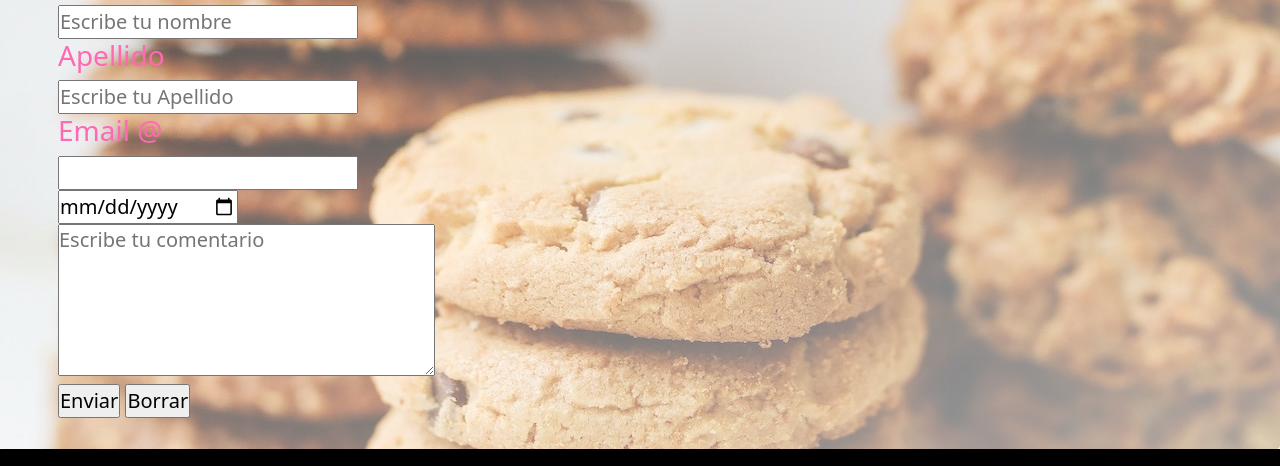
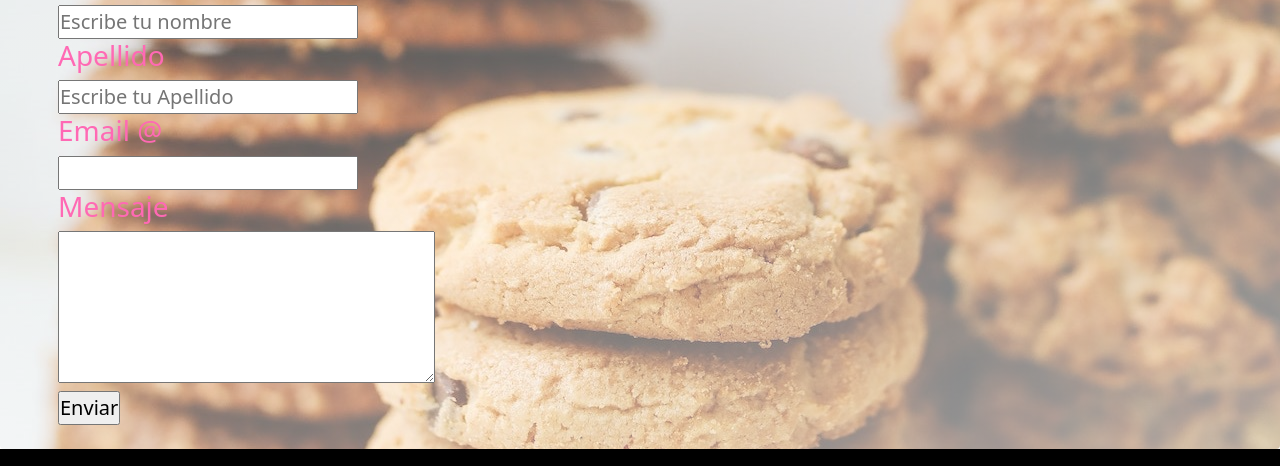
Before and after one commit to bnmonica4/PfBarretoNoda, a plain HTML site: page pages/contactanos.html in a window 1280 px wide. Shown: the part 231-697 px from the top of the page. Drawn offline with nearby package versions, Linux system fonts and the light colour scheme; a web font is replaced by a local one.

Commit message:
aplicando seo a mi proyecto

```diff
--- a/css/estilos.scss
+++ b/css/estilos.scss
@@ -66,7 +66,6 @@ height: 60px;
 
 h1{
     color: $color1;
-    text-shadow: 0 0 5px $color3;
 
 }
 
@@ -350,10 +349,12 @@ padding: 15px;
     font-size: 20px;
 }
 
-.main-contacto{
+.main-form{
     color: $color1;
     padding: 10px;
 }
+
+
 
 @media only screen and (min-width: 420) and (max-width: 1024px){
     .navbar-collapse{
--- a/pages/contactanos.html
+++ b/pages/contactanos.html
@@ -3,6 +3,8 @@
 <head>
     <meta charset="UTF-8">
     <meta name="viewport" content="width=device-width, initial-scale=1.0">
+    <meta name="description" content="Puedes contactarnos a través de este formulario">
+    <meta name="keywords" content="formulario, contacto, redes sociales, recetas, aprender, postres">
     <!-- font awesome inicia -->
     <link rel="stylesheet" href="https://cdnjs.cloudflare.com/ajax/libs/font-awesome/6.4.2/css/all.min.css" integrity="sha512-z3gLpd7yknf1YoNbCzqRKc4qyor8gaKU1qmn+CShxbuBusANI9QpRohGBreCFkKxLhei6S9CQXFEbbKuqLg0DA==" crossorigin="anonymous" referrerpolicy="no-referrer" />
     <!-- font awesome fin -->
@@ -47,7 +49,7 @@
 <!-- Jumbotron inicia -->
 <div class="jumbotron-contactanos p-5 rounded">
         <h1>Contactanos</h1>
-<main class="main main-contacto">
+<main class="main-form">
     <form action="enviar.php" method="post" enctype="text/plain">
         <h3>Nombre</h3>
         <input type="text" placeholder="Escribe tu nombre"><br>
@@ -55,10 +57,10 @@
         <input type="text" placeholder="Escribe tu Apellido"><br>
         <h3>Email @</h3>
         <input type="email"><br>
-        <input type="date"><br>
-        <textarea name="areadetexto" id="" cols="30" rows="5" placeholder="Escribe tu comentario"></textarea><br>
+        <!-- <input type="date"><br> -->
+        <h3>Mensaje</h3>
+        <textarea name="areadetexto" id="" cols="30" rows="5" placeholder=""></textarea><br>
         <input type="submit" value="Enviar">
-        <input type="reset" value="Borrar">
     </form>
 </main>
 </div>
```
Also changed, not shown: index.html (+2 -0 lines), pages/nosotros.html (+3 -1 lines), pages/recetas.html (+2 -0 lines), pages/siguenos.html (+2 -0 lines), css/estilos.css, 1 other file.
